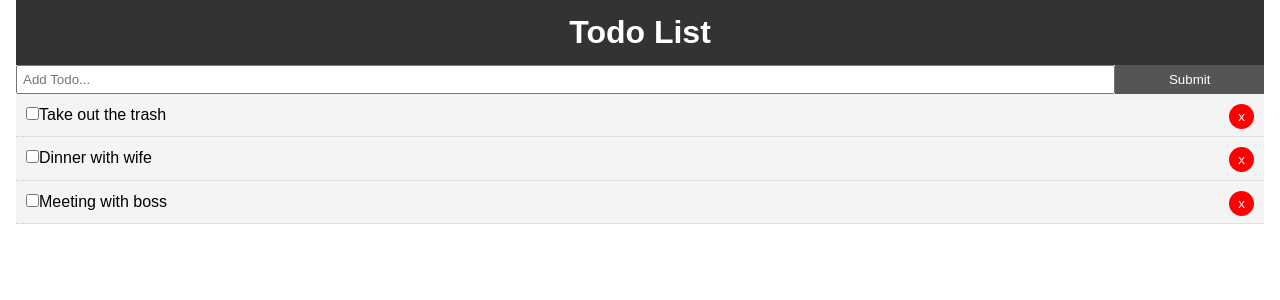
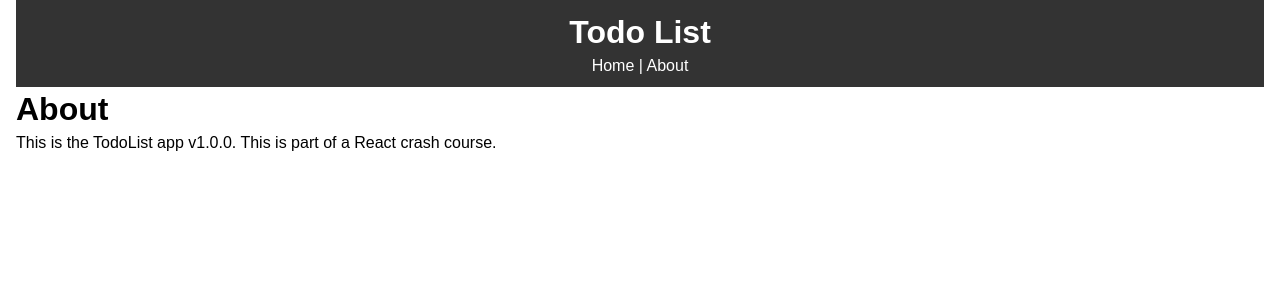
Before and after one commit to ricardoruizfp/react_todo_crash_course, a React (Create React App) app: page /about in a window 1280 px wide. Shown: the top 300 px of the page. Built offline with nearby package versions, Linux system fonts and the light colour scheme.

Commit message:
Added about page and routing

```diff
--- a/src/App.js
+++ b/src/App.js
@@ -1,7 +1,9 @@
 import React, { Component } from 'react';
+import { BrowserRouter as Router, Route } from 'react-router-dom';
 import Header from './components/layout/Header';
 import Todos from './components/Todos';
 import AddTodo from './components/AddTodo';
+import About from './components/pages/About';
 import uuid from 'uuid';
 import './App.css';
 
@@ -57,13 +59,20 @@
 
   render () {
     return (
+      <Router>
         <div className="App">
           <div className="container">
             <Header/>
+            <Route exact path="/" render={(props) => (
+              <React.Fragment>
                 <AddTodo addTodo={this.addTodo} />
                 <Todos todos={this.state.todos} markComplete={this.markComplete} delTodo={this.delTodo} />
+              </React.Fragment>
+            )}/>
+            <Route path="/about" component={About}/>
           </div>
         </div>
+      </Router>
     );
   }
 }
--- a/src/components/layout/Header.js
+++ b/src/components/layout/Header.js
@@ -1,13 +1,19 @@
-import React from 'react'
+import React from 'react';
+import { Link } from 'react-router-dom';
 
 export default function Header() {
     return (
         <header style={headerStyle}>
             <h1>Todo List</h1>
+            <Link style={linkStyle} to="/">Home</Link> | <Link style={linkStyle} to="/about"> About </Link>
         </header>
     )
 }
 
+const linkStyle = {
+    color: '#fff',
+    textDecoration: 'none'
+}
 
 const headerStyle = {
     background: '#333',
--- /dev/null
+++ b/src/components/pages/About.js
@@ -0,0 +1,11 @@
+import React from 'react'
+
+export default function About() {
+    return (
+        <React.Fragment>
+            <h1>About</h1>
+            <p>This is the TodoList app v1.0.0. This is part of a React crash course.</p>
+        </React.Fragment>
+
+    )
+}
```
Lines whose indentation alone changed are shown as unchanged.
